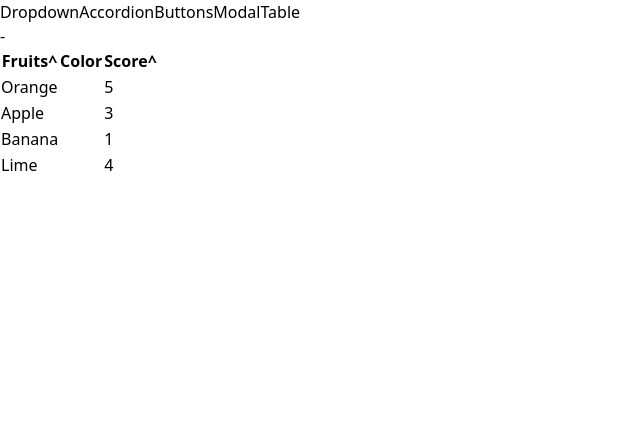
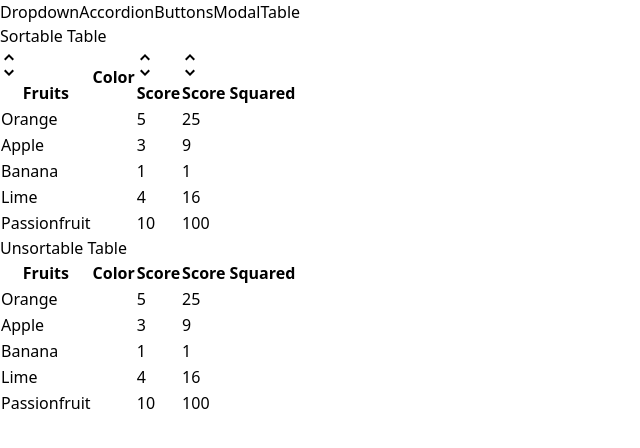
Before and after one commit to p2arthur/Cool_components_react_app, a React (Vite) app: page /table in a window 1280 px wide. Shown: the top 448 px of the page, without its empty margins (0-640 px from the left). Built offline with nearby package versions, Linux system fonts and the light colour scheme.

Commit message:
finish the sortable table

```diff
--- a/src/components/SortableTable.jsx
+++ b/src/components/SortableTable.jsx
@@ -1,5 +1,6 @@
+import { useState } from "react";
+import { GoChevronUp, GoChevronDown } from "react-icons/go";
 import Table from "./Table";
-import { useState } from "react";
 
 //Add a new Sortable Table component
 function SortableTable(props) {
@@ -15,6 +16,11 @@ function SortableTable(props) {
 
   //Add a click event handler to be called when headed column get's clicked
   const handleClick = (label) => {
+    if (sortBy && label !== sortBy) {
+      setSortOrder("ascending");
+      setSortBy(label);
+      return;
+    }
     if (sortOrder === null) {
       setSortOrder("ascending");
       setSortBy(label);
@@ -37,7 +43,15 @@ function SortableTable(props) {
     return {
       ...column,
       header: () => (
-        <th onClick={() => handleClick(column.label)}>{column.label}^</th>
+        <th
+          className="cursor-pointer hover:bg-gray-100"
+          onClick={() => handleClick(column.label)}
+        >
+          <div className="flex items-center">
+            {getIcons(column.label, sortBy, sortOrder)}
+            {column.label}
+          </div>
+        </th>
       ),
     };
   });
@@ -48,7 +62,7 @@ function SortableTable(props) {
   //Pass all props received by the sortable table down to the Table instance
 
   let sortedData = data;
-  if (sortOrder !== null && sortBy !== null) {
+  if (sortOrder && sortBy) {
     const { sortValue } = config.find((column) => column.label === sortBy);
 
     sortedData = [...data].sort((a, b) => {
@@ -59,17 +73,44 @@ function SortableTable(props) {
 
       if (typeof valueA === "number") {
         return (valueA - valueB) * reverseOrder;
-      } else if (typeof valueA === "string") {
+      } else {
         return valueA.localeCompare(valueB) * reverseOrder;
       }
     });
   }
 
-  return (
-    <div>
-      {sortOrder} -{sortBy}
-      <Table {...props} config={updatedConfig} data={sortedData} />
-    </div>
-  );
+  return <Table {...props} config={updatedConfig} data={sortedData} />;
+}
+
+//Defining the icons
+function getIcons(label, sortBy, sortOrder) {
+  if (label !== sortBy) {
+    return (
+      <div>
+        <GoChevronUp />
+        <GoChevronDown />
+      </div>
+    );
+  }
+  if (sortOrder === null) {
+    return (
+      <div>
+        <GoChevronUp />
+        <GoChevronDown />
+      </div>
+    );
+  } else if (sortOrder === "ascending") {
+    return (
+      <div>
+        <GoChevronUp />
+      </div>
+    );
+  } else if (sortOrder === "descending") {
+    return (
+      <div>
+        <GoChevronDown />
+      </div>
+    );
+  }
 }
 export default SortableTable;
--- a/src/components/Table.jsx
+++ b/src/components/Table.jsx
@@ -4,11 +4,11 @@ function Table({ config, data, keyFnHelper }) {
   //Mapping through the config prop to dinamically render the label into the table headers
   const renderedHeaders = config.map((column) => {
     //If a header contains a header propertie, we will return it's JSX, else we return the regular header jsx
-    if (column.header)
+    if (column.header) {
       return <Fragment key={column.label}>{column.header()}</Fragment>;
-
+    }
     return (
-      <th className="text-slate-900 text-start" key={column.label}>
+      <th className="text-slate-900" key={column.label}>
         {column.label}
       </th>
     );
--- a/src/pages/TablePage.jsx
+++ b/src/pages/TablePage.jsx
@@ -1,4 +1,4 @@
-//import Table from "../components/Table";
+import Table from "../components/Table";
 import SortableTable from "../components/SortableTable";
 
 function TablePage() {
@@ -6,8 +6,9 @@ function TablePage() {
   const data = [
     { name: "Orange", color: "bg-orange-500", score: 5 },
     { name: "Apple", color: "bg-red-300", score: 3 },
-    { name: "Banana", color: "bg-yellow-500", score: 1 },
+    { name: "Banana", color: "bg-yellow-400", score: 1 },
     { name: "Lime", color: "bg-green-500", score: 4 },
+    { name: "Passionfruit", color: "bg-orange-300", score: 10 },
   ];
 
   //Create a config array to dinamically pass properties to the table and sortable table components
@@ -30,6 +31,11 @@ function TablePage() {
       //Set a sortValue function to every property that should be sortable
       sortValue: (fruit) => fruit.score,
     },
+    {
+      label: "Score Squared",
+      render: (fruit) => fruit.score ** 2,
+      sortValue: (fruit) => fruit.score ** 2,
+    },
   ];
 
   const keyFnHelper = (fruit) => {
@@ -37,8 +43,15 @@ function TablePage() {
   };
 
   return (
-    <div>
-      <SortableTable keyFnHelper={keyFnHelper} config={config} data={data} />
+    <div className="flex justify-around">
+      <div className="text-center">
+        <h1 className="text-xl">Sortable Table</h1>
+        <SortableTable keyFnHelper={keyFnHelper} config={config} data={data} />
+      </div>
+      <div className="text-center ">
+        <h1 className="text-xl">Unsortable Table</h1>
+        <Table keyFnHelper={keyFnHelper} config={config} data={data} />
+      </div>
     </div>
   );
 }
```
